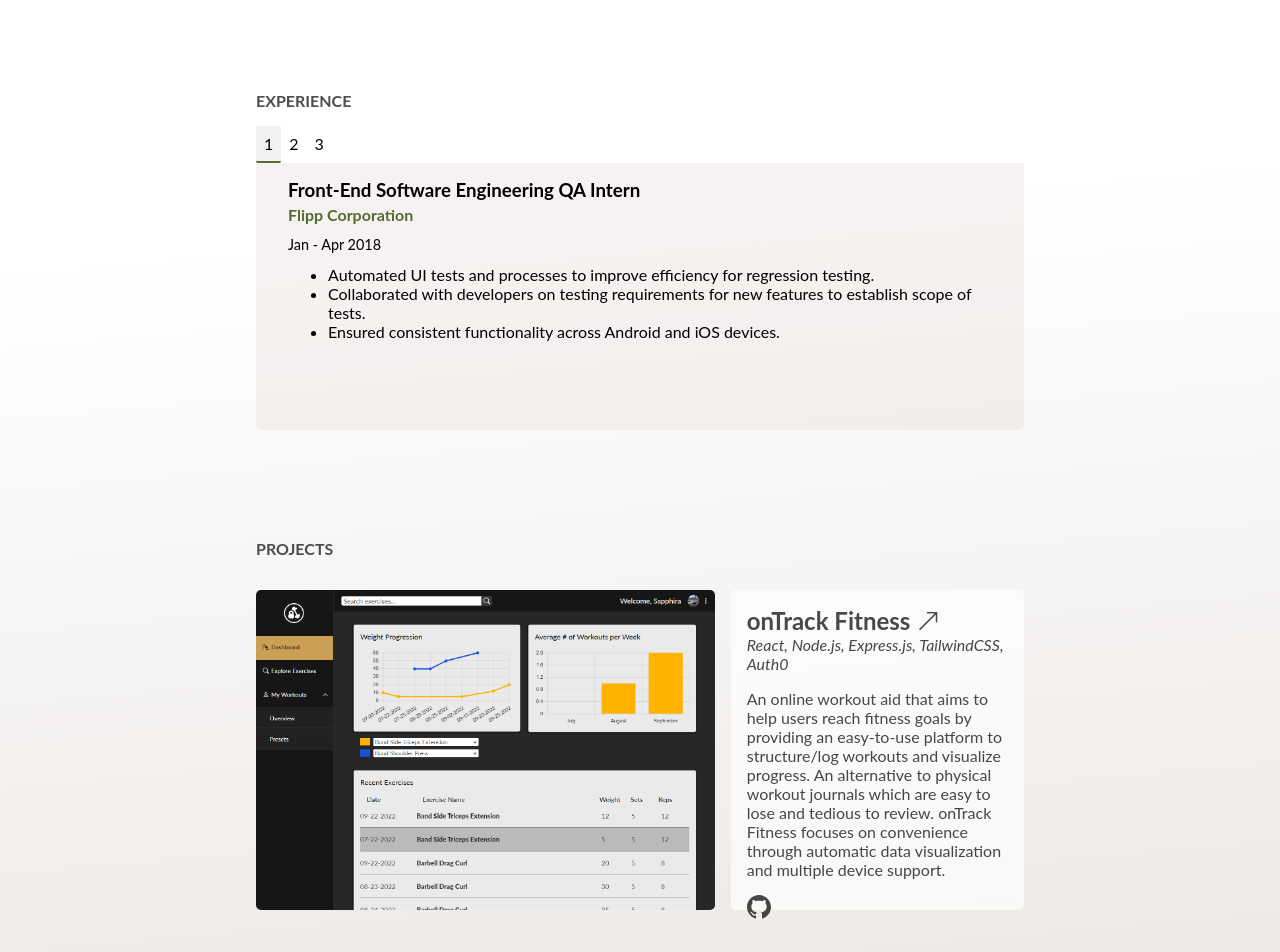
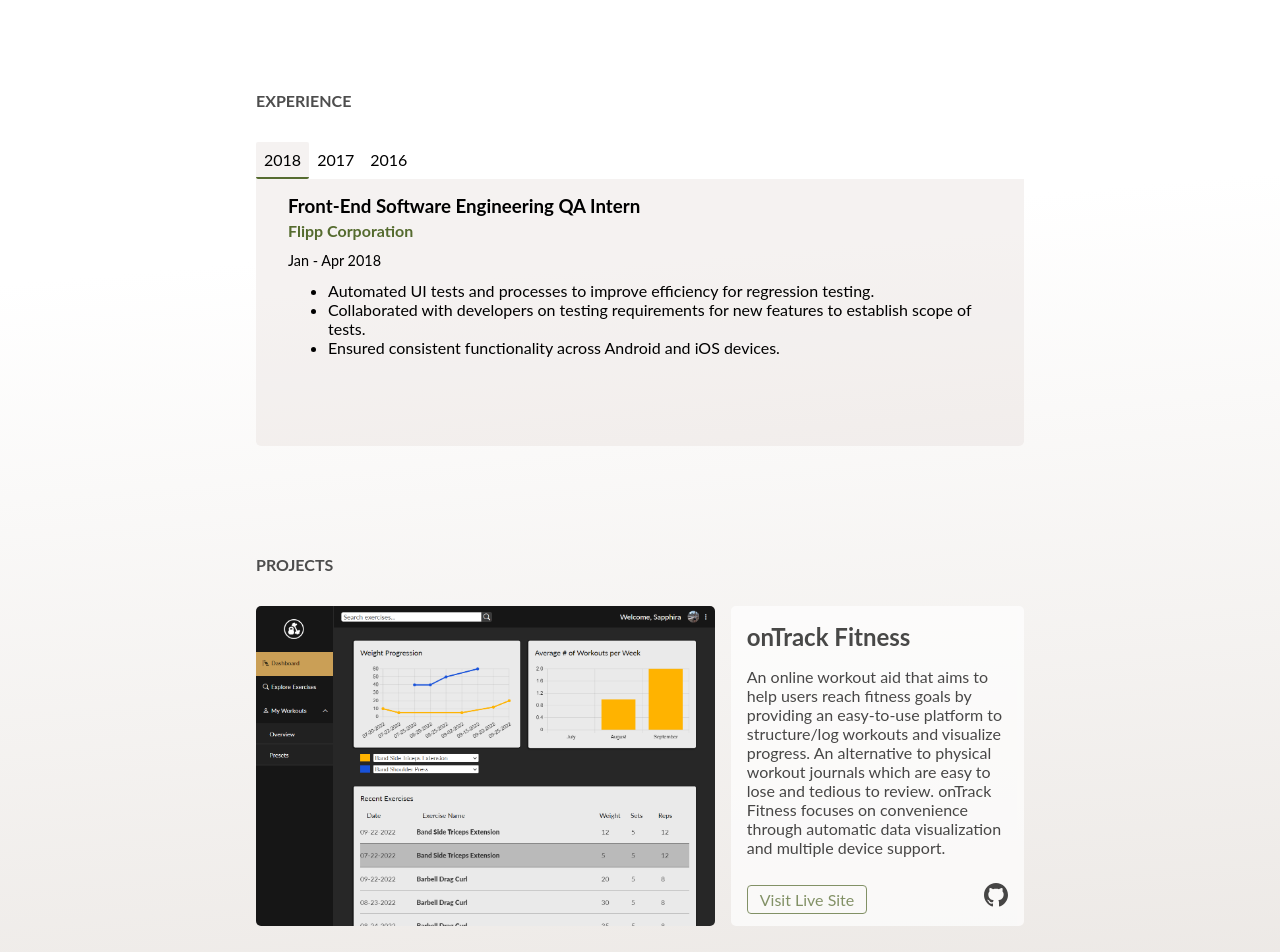
Before and after one commit to saphzheng/saphzheng.github.io, a JavaScript app: page / in a window 1280 px wide. Shown: the part 1040-1992 px from the top of the page. Built offline with nearby package versions, Linux system fonts and the light colour scheme; the HTML template or start-up script is replaced by a standard one.

Commit message:
Add link to live site

```diff
--- a/src/index.css
+++ b/src/index.css
@@ -6,3 +6,7 @@
   font-family: "Lato", sans-serif;
   margin: 0;
 }
+
+html {
+  scroll-behavior: smooth;
+}
--- a/src/pages/HomePage/HomePage.js
+++ b/src/pages/HomePage/HomePage.js
@@ -1,5 +1,6 @@
 import './HomePage.scss';
 import { Tab, Tabs, TabList, TabPanel } from "react-tabs";
+import { Link } from 'react-router-dom';
 import headshot from '../../assets/images/headshot.jpg';
 import ontrack from '../../assets/images/ontrack-preview.png';
 import wnba from '../../assets/images/WNBA-preview.png';
@@ -28,16 +29,16 @@
                         intelligent designs to life and contribute to positive user experiences on the web.</p>
                         <img className="about__image" src={headshot} alt="Sapphira"></img>
                 </div>
-                <a className="about__link" href="https://github.com/saphzheng"><img className="about__icon" src={github} alt="GitHub"></img></a>
-                <a className="about__link" href="https://www.linkedin.com/in/sapphira-zheng"><img className="about__icon" src={linkedin} alt="LinkedIn"></img></a>
+                <a className="about__link icon" href="https://github.com/saphzheng"><img className="about__icon" src={github} alt="GitHub"></img></a>
+                <a className="about__link icon" href="https://www.linkedin.com/in/sapphira-zheng"><img className="about__icon" src={linkedin} alt="LinkedIn"></img></a>
             </section>
             <section className="experience" id="experience">
                 <h2 className="section-title">EXPERIENCE</h2>
                 <Tabs className="tabs">
                     <TabList className="tabs__list">
-                        <Tab className="tabs__link" selectedClassName="tabs__link--active">1</Tab>
-                        <Tab className="tabs__link" selectedClassName="tabs__link--active">2</Tab>
-                        <Tab className="tabs__link" selectedClassName="tabs__link--active">3</Tab>
+                        <Tab className="tabs__link" selectedClassName="tabs__link--active">2018</Tab>
+                        <Tab className="tabs__link" selectedClassName="tabs__link--active">2017</Tab>
+                        <Tab className="tabs__link" selectedClassName="tabs__link--active">2016</Tab>
                     </TabList>
                     <TabPanel className="tabs__panel">
                         <h3 className="experience__position">Front-End Software Engineering QA Intern</h3>
@@ -76,14 +77,13 @@
                 <div className="project">
                     <img className="project__image" src={ontrack} alt="onTrack Fitness"></img>
                     <div className="project__text">
-                        <a className="project__link" href="https://ontrack-fitness.herokuapp.com/" target="_blank">
-                            <h3 className="project__title project__title--link">onTrack Fitness <i className="bi-arrow-up-right"></i></h3></a>
-                        <span className="project__stack">React, Node.js, Express.js, TailwindCSS, Auth0</span>
+                        <h3 className="project__title">onTrack Fitness</h3>
                         <p className="project__description">An online workout aid that aims to help users reach fitness goals by providing
                             an easy-to-use platform to structure/log workouts and visualize progress. An alternative to physical workout journals
                             which are easy to lose and tedious to review. onTrack Fitness focuses on convenience through automatic data visualization
                             and multiple device support.</p>
-                        <a href="https://github.com/saphzheng/on-track__client" target="_blank"><img src={github}></img></a>
+                        <a className="project__link" href="https://ontrack-fitness.herokuapp.com/" target="_blank">Visit Live Site</a>
+                        <a className="project__icon icon" href="https://github.com/saphzheng/on-track__client" target="_blank"><img src={github}></img></a>
                     </div>
                 </div>
                 <div className="project">
@@ -94,7 +94,8 @@
                         <p className="project__description">An inventory management system built by collaborating in a team with a focus on Agile methodology.
                             Required tasks were set up in a JIRA kanban board and stand-ups were done every day for a week with a new acting project manager each day.
                             Mockups and style guides were provided in Figma and collaboration done via GitHub and Slack.</p>
-                        <a href="https://github.com/Matthew-Hawk/In-Stock__Backend" target="_blank"><img src={github}></img></a>
+                        {/* <Link className="project__link" href="/instock" target="_blank">More Details</Link> */}
+                        <a className="project__icon icon" href="https://github.com/Matthew-Hawk/In-Stock__Backend" target="_blank"><img src={github}></img></a>
                     </div>
                 </div>
                 <div className="project">
@@ -109,7 +110,8 @@
                             Given the problem of increasing fan engagement, our strategy focussed on connecting to the user on a personal level by
                             leveraging the WNBA players as influencers, leaning into paid advertisement, and incorporating sharing functions within the app.
                             Mockups and discussions were done using Figma and a prototype of the app was built to showcase our vision to the WBNA panel.</p>
-                        <a href="https://github.com/Matthew-Hawk/Industry-WNBA" target="_blank"><img src={github}></img></a>
+                            {/* <Link className="project__link" href="/wnba-hackathon" target="_blank">More Details</Link> */}
+                        <a className="project__icon icon" href="https://github.com/Matthew-Hawk/Industry-WNBA" target="_blank"><img src={github}></img></a>
                     </div>
                 </div>
             </section>
--- a/src/pages/HomePage/HomePage.scss
+++ b/src/pages/HomePage/HomePage.scss
@@ -73,10 +73,6 @@
 
     &__icon {
         margin: 0.5rem;
-
-        &:hover {
-            filter: invert(37%) sepia(47%) saturate(416%) hue-rotate(40deg) brightness(94%) contrast(99%);
-        }
     }
 }
 
@@ -110,6 +106,7 @@
     background-color: $bg-color;
     height: 19rem;
     border-radius: 5px;
+    margin-top: 2rem;
 
     &__panel {
         padding: 0rem 2rem;
@@ -187,15 +184,10 @@
         margin: 0;
         font-size: 1.5rem;
         color: black;
-
-        &--link {
-            &:hover {
-                color: $primary-color;
-            }
-        }
     }
 
     &__text {
+        position: relative;
         background-color: white;
         opacity: 0.7;
         padding: 1rem;
@@ -213,23 +205,34 @@
     }
 
     &__link {
+        display: inline-block;
         text-decoration: none;
+        color: $primary-color;
+        border: 1px solid $primary-color;
+        border-radius: 4px;
+        padding: 0.25rem 0.75rem;
+        margin-top: 0.75rem;
+
+        &:hover {
+            background-color: $primary-color;
+            color: white;
+        }
+    }
+
+    &__icon {
+        position: absolute;
+        bottom: 1rem;
+        right: 1rem;
     }
 }
-
-// .section-divider {
-//     display: flex;
-//     justify-content: center;
-//     align-items: center;
-//     background-color: white;
-//     width: 100%;
-//     height: 3rem;
-//     box-shadow:  0px 10px 5px white, 0px -10px 5px white;
-//     position: relative;
-//     top: 5px;
-// }
 
 .section-title {
     color: rgb(77, 77, 77);
     font-size: 1rem;
 }
+
+.icon {
+    &:hover {
+        filter: invert(37%) sepia(47%) saturate(416%) hue-rotate(40deg) brightness(94%) contrast(99%);
+    }
+}
```
Also changed, not shown: src/styles/global.scss (deleted).
